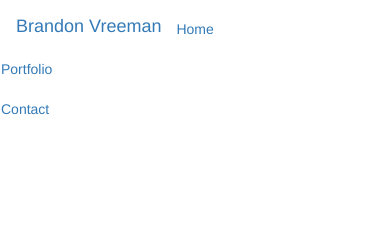
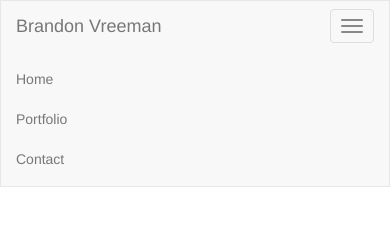
Before and after one commit to bvreeman/updatedPortfolio, a plain HTML site: page index.html in a window 390 px wide. Drawn offline with nearby package versions, Linux system fonts and the light colour scheme.

Commit message:
got navbar working. still needs colors

```diff
--- a/index.html
+++ b/index.html
@@ -4,27 +4,32 @@
     <meta charset="UTF-8">
     <meta name="viewport" content="width=device-width, initial-scale=1.0">
     <meta http-equiv="X-UA-Compatible" content="ie=edge">
-    <!-- Latest compiled and minified CSS -->
-    <link rel="stylesheet" href="//maxcdn.bootstrapcdn.com/bootstrap/3.3.7/css/bootstrap.min.css" integrity="sha384-BVYiiSIFeK1dGmJRAkycuHAHRg32OmUcww7on3RYdg4Va+PmSTsz/K68vbdEjh4u" crossorigin="anonymous">
+    <link rel="stylesheet" href="https://maxcdn.bootstrapcdn.com/bootstrap/3.3.7/css/bootstrap.min.css" integrity="sha384-BVYiiSIFeK1dGmJRAkycuHAHRg32OmUcww7on3RYdg4Va+PmSTsz/K68vbdEjh4u" crossorigin="anonymous">
 
-    <!-- Optional theme -->
-    <link rel="stylesheet" href="//maxcdn.bootstrapcdn.com/bootstrap/3.3.7/css/bootstrap-theme.min.css" integrity="sha384-rHyoN1iRsVXV4nD0JutlnGaslCJuC7uwjduW9SVrLvRYooPp2bWYgmgJQIXwl/Sp" crossorigin="anonymous">
-
-    <!-- Latest compiled and minified JavaScript -->
-    <script src="//maxcdn.bootstrapcdn.com/bootstrap/3.3.7/js/bootstrap.min.js" integrity="sha384-Tc5IQib027qvyjSMfHjOMaLkfuWVxZxUPnCJA7l2mCWNIpG9mGCD8wGNIcPD7Txa" crossorigin="anonymous"></script>
     <title>Bootstrap Portfolio</title>
 </head>
 <body>
     <header>
-        <nav class="navbar navbar-devault">
-            <div class="containter-fluid">
-                <a class="navbar-brand" href="#">Brandon Vreeman</a>
+        <nav class="navbar navbar-default">
+            <div class="container">
+              <!-- Brand and toggle get grouped for better mobile display -->
+            <div class="navbar-header">
+                <button type="button" class="navbar-toggle collapsed" data-toggle="collapse" data-target="#bs-example-navbar-collapse-1" aria-expanded="false">
+                    <span class="sr-only">Toggle navigation</span>
+                    <span class="icon-bar"></span>
+                    <span class="icon-bar"></span>
+                    <span class="icon-bar"></span>
+                </button>
+                    <a class="navbar-brand" href="#">Brandon Vreeman</a>
             </div>
-            <ul class="nav navbar-nav">
-                <li class ="active"><a href="#">Home</a></li>
-                <li><a href="potfolio.html">Portfolio</a></li>
-                <li><a href="contact.html">Contact</a></li>
-            </ul>
+            <div>
+                <ul class="nav navbar-nav navbar-right">
+                    <li><a href="#">Home</a></li>
+                    <li><a href="portfolio.html">Portfolio</a></li>
+                    <li><a href="contact.html">Contact</a></li>
+                </ul>
+            </div>
+            </div>
         </nav>
     </header>
 
```
Also changed, not shown: contact.html (+24 -7 lines), portfolio.html (+24 -7 lines).
